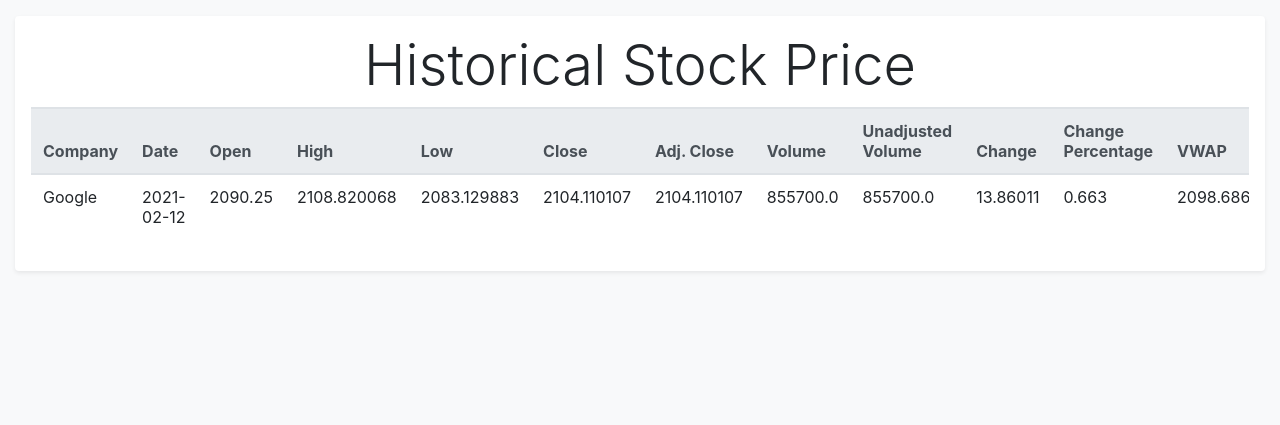
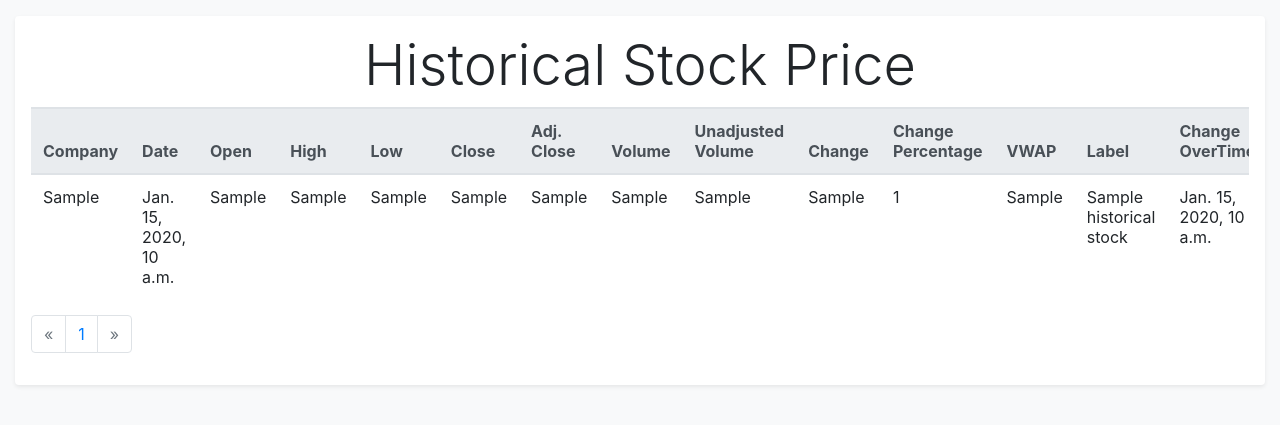
Before and after one commit to jeet-khondker/historical-stock, a Django app: template templates/historical_stock/historical_stock_list.html in a window 1280 px wide. Shown: the part 56-481 px from the top of the page. Run offline with Django 3.2, Linux system fonts and the light colour scheme; the template is opened without the code that fills it: most values are stand-ins (such as "Sample title", 1, 10 or a date in 2020).

Commit message:
refactor: Updated HTML Listing Page for Displaying Paginated Views of Historical Stock Price Items

```diff
--- a/templates/historical_stock/historical_stock_list.html
+++ b/templates/historical_stock/historical_stock_list.html
@@ -28,23 +28,57 @@
               </tr>
             </thead>
             <tbody>
-              <tr>
-                <td>Google</td>
-                <td>2021-02-12</td>
-                <td>2090.25</td>
-                <td>2108.820068</td>
-                <td>2083.129883</td>
-                <td>2104.110107</td>
-                <td>2104.110107</td>
-                <td>855700.0</td>
-                <td>855700.0</td>
-                <td>13.86011</td>
-                <td>0.663</td>
-                <td>2098.68669</td>
-                <td>February 12, 21</td>
-                <td>0.00663</td>
-              </tr>
+                {% for historical_stock in page_obj %}
+                    <tr>
+                        <td>{{ historical_stock.companySymbol }}</td>
+                        <td>{{ historical_stock.historicalDate }}</td>
+                        <td>{{ historical_stock.historicalOpen }}</td>
+                        <td>{{ historical_stock.historicalHigh }}</td>
+                        <td>{{ historical_stock.historicalLow }}</td>
+                        <td>{{ historical_stock.historicalClose }}</td>
+                        <td>{{ historical_stock.historicalAdjClose }}</td>
+                        <td>{{ historical_stock.historicalVolume }}</td>
+                        <td>{{ historical_stock.historicalUnAdjustedVolume }}</td>
+                        <td>{{ historical_stock.historicalChange }}</td>
+                        <td>{{ historical_stock.historicalChangePercent }}</td>
+                        <td>{{ historical_stock.historicalVwap }}</td>
+                        <td>{{ historical_stock.historicalLabel }}</td>
+                        <td>{{ historical_stock.historicalChangeOverTime }}</td>
+                    </tr>
+                {% endfor %}
             </tbody>
         </table>
+
+
+        <ul class="pagination">
+            {% if page_obj.has_previous %}
+                <li class="page-item">
+                    <a class="page-link" href="?page={{ page_obj.previous_page_number }}">&laquo;</a>
+                </li>
+            {% else %}
+                <li class="page-item disabled">
+                    <a class="page-link" href="#">&laquo;</a>
+                </li>
+            {% endif %}
+            {% for page_num in page_obj.paginator.page_range %}
+                {% if page_obj.number == page_num %}
+                    <li class="page-item"><a class="page-link active">{{ page_num }}</a></li>
+                {% else %}
+                    <li class="page-item">
+                        <a class="page-link" href="?page={{ page_num }}">{{ page_num }}</a>
+                    </li>
+                {% endif %}
+            {% endfor %}
+            {% if page_obj.has_next %}
+                <li class="page-item">
+                    <a href="?page={{ page_obj.next_page_number }}" class="page-link">&raquo;</a>
+                </li>
+            {% else %}
+                <li class="page-item disabled">
+                    <a class="page-link">&raquo;</a>
+                </li>
+            {% endif %}
+        </ul>
+
     </div>
 {% endblock %}
```
